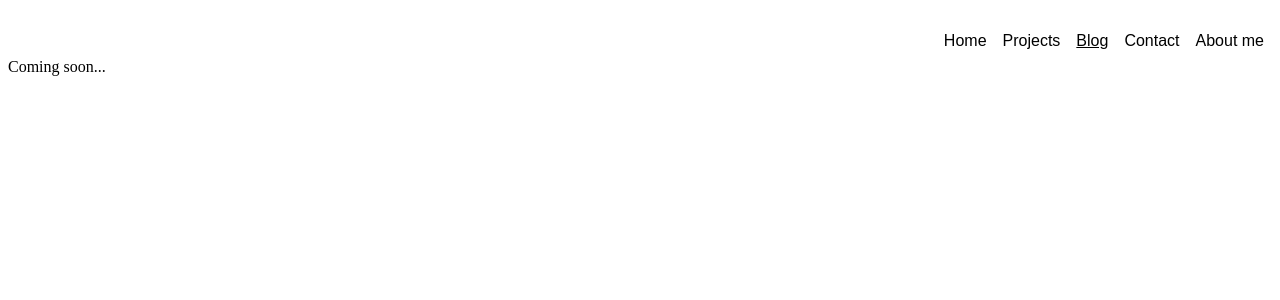
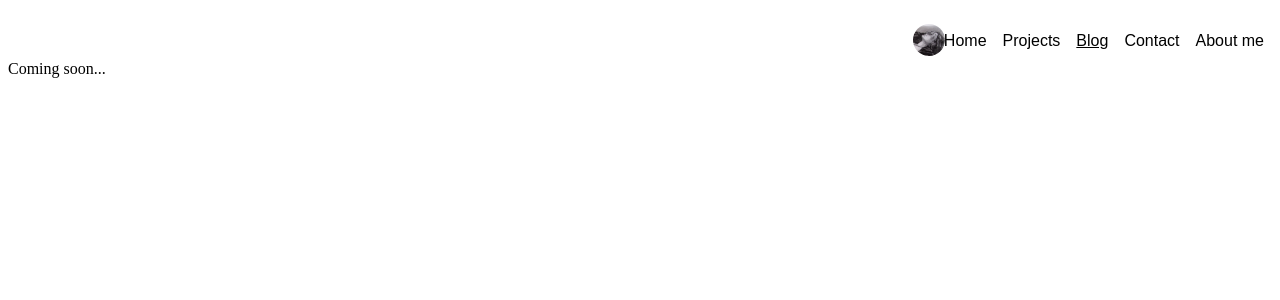
Before and after one commit to toonarmycaptain/toonarmycaptain_website, a Flask app: page /blog/ in a window 1280 px wide. Shown: the top 300 px of the page. Run offline with Flask 2, Linux system fonts and the light colour scheme.

Commit message:
Add avatar to navbar on non-home pages.

```diff
--- a/static/style.css
+++ b/static/style.css
@@ -45,6 +45,15 @@
     text-decoration: underline;
 }
 
+.navbar_avatar {
+    height: 2em;
+    position: relative;
+    right: -.55em;
+    overflow: hidden;
+    border-radius: 50%;
+    alignment: right;
+}
+
 .home_full_avatar {
     position: relative;
     bottom: -2.4em;
--- a/templates/base.html
+++ b/templates/base.html
@@ -34,6 +34,11 @@
                        href="{{ url_for(nav_url) }}">{{ nav_name }}</a>
                 </li>
             {% endfor %}
+            {% if not 'home' in request.path %}
+                <li class="navbar_item">
+                    <img class="navbar_avatar" src="{{ url_for('static', filename='avatar_full.jpg') }}">
+                </li>
+            {% endif %}
         </ul>
     </nav>
     {% block body %}
```
